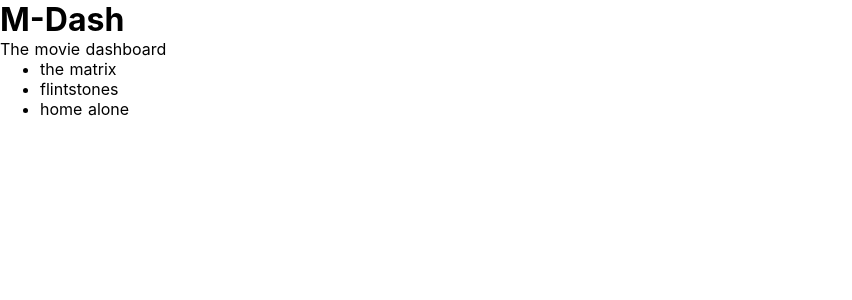
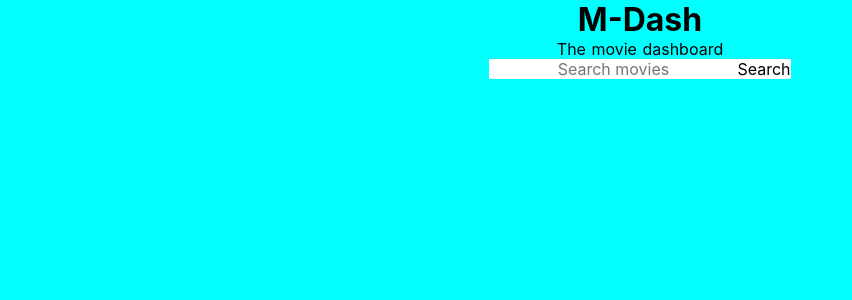
Before and after one commit to wkcodes/m_dash, a Nuxt app: page / in a window 1280 px wide. Shown: the top 300 px of the page, without its empty margins (0-852 px from the left). Built offline with nearby package versions, Linux system fonts and the light colour scheme.

Commit message:
added search form and binding

```diff
--- a/components/Movie.vue
+++ b/components/Movie.vue
@@ -1,14 +1,14 @@
 <template>
   <div>
+    <img src="../assets/The-Third-Man.jpg" alt="" />
     <h1>Title</h1>
-    <img src="movie art" alt="" />
     <h2>Rating</h2>
     <p>Summary</p>
+    <v-card elevation="2" class="mx-auto my-12" max-width="374">Movie</v-card>
   </div>
 </template>
 
 <script>
-export default {};
 </script>
 
 <style>
--- a/components/Search.vue
+++ b/components/Search.vue
@@ -1,10 +1,44 @@
 <template>
-  <h1>Search for a movie</h1>
+  <div>
+    <form @submit="onSubmit">
+      <input v-model="search_input" placeholder="Search movies" />
+      <input type="submit" value="Search" />
+    </form>
+  </div>
 </template>
 
 <script>
-export default {};
+import axios from "axios";
+export default {
+  // api key: k_2uhdy54b
+  data() {
+    return {
+      search_input: null,
+      movies: ["the matrix", "flintstones", "home alone"],
+    };
+  },
+  mounted() {
+    axios;
+    //.get("https://imdb-api.com/en/API/Search/k_2uhdy54b/inception 2010")
+    //.then((response) => console.log(response));
+    console.log("Search components mounted");
+  },
+  methods: {
+    onSubmit(e) {
+      e.preventDefault();
+      console.log(this.search_input);
+      this.queryAPI();
+    },
+    queryAPI() {
+      let search = this.search_input;
+      console.log("hello from the query" + search);
+    },
+  },
+};
 </script>
 
 <style>
+input {
+  background-color: white;
+}
 </style>
--- a/nuxt.config.js
+++ b/nuxt.config.js
@@ -31,6 +31,7 @@ export default {
 
   // Modules for dev and build (recommended): https://go.nuxtjs.dev/config-modules
   buildModules: [
+    '@nuxtjs/vuetify',
   ],
 
   // Modules: https://go.nuxtjs.dev/config-modules
--- a/package.json
+++ b/package.json
@@ -12,5 +12,8 @@
     "axios": "^0.26.1",
     "core-js": "^3.8.3",
     "nuxt": "^2.14.12"
+  },
+  "devDependencies": {
+    "@nuxtjs/vuetify": "^1.12.3"
   }
 }
--- a/pages/index.vue
+++ b/pages/index.vue
@@ -3,31 +3,22 @@
     <!--Make this into header component-->
     <h1>M-Dash</h1>
     <p>The movie dashboard</p>
-    <ul>
-      <li v-for="movie in movies">
-        {{ movie }}
-      </li>
-    </ul>
+    <Search />
   </div>
 </template>
 
 <script>
-import axios from "axios";
-export default {
-  // api key: k_2uhdy54b
-  data() {
-    return {
-      info: null,
-      movies: ["the matrix", "flintstones", "home alone"],
-    };
-  },
-  mounted() {
-    axios;
-    //.get("https://imdb-api.com/en/API/Search/k_2uhdy54b/inception 2010")
-    //.then((response) => console.log(response));
-  },
-};
+// libraries etc.
+
+// components
+import Movie from "../components/Movie.vue";
+import Search from "../components/Search.vue";
+export default {};
 </script>
 
 <style>
+* {
+  background-color: cyan;
+  text-align: center;
+}
 </style>
```
Also changed, not shown: assets/The-Third-Man.jpg (added), 1 other file (tests, documents, lock files or other folders).
